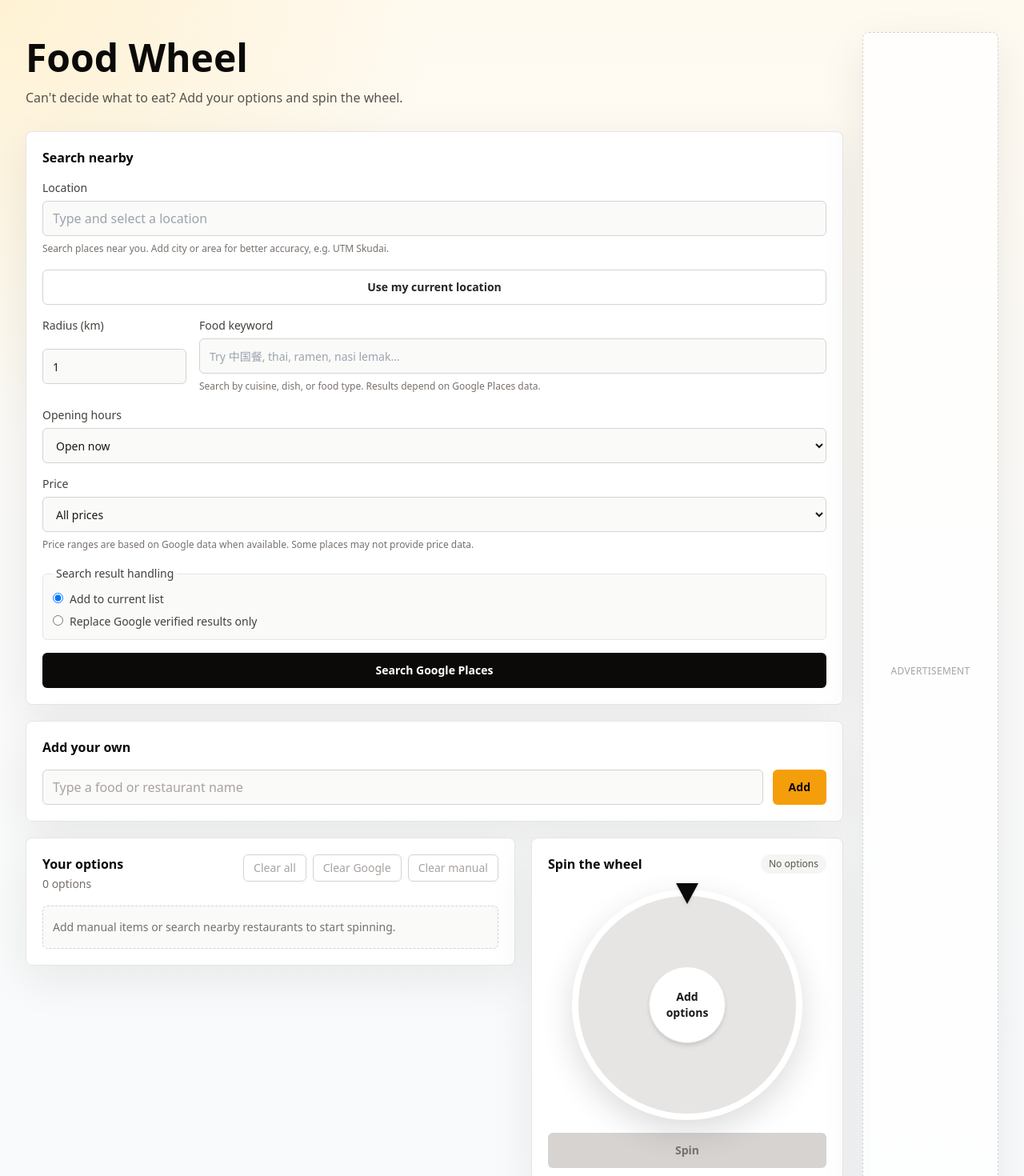
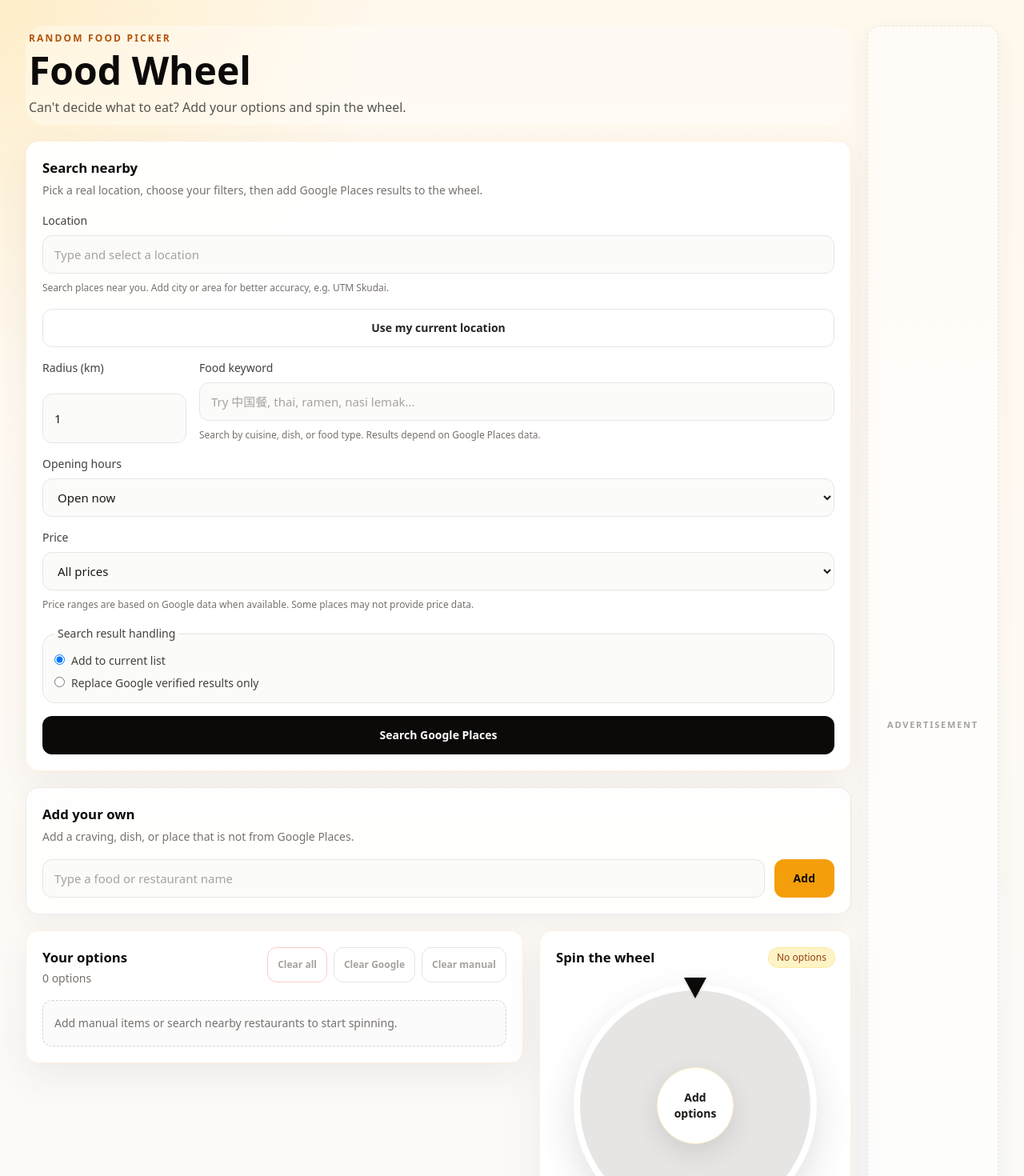
Before and after one commit to tanroeljovita-arch/food-wheel, a Next.js app: page / in a window 1280 px wide. Shown: the top 1470 px of the page at 80% size. Built offline with nearby package versions, Linux system fonts and the light colour scheme.

Commit message:
Polish mobile UI

```diff
--- a/app/globals.css
+++ b/app/globals.css
@@ -4,7 +4,7 @@
 
 :root {
   color-scheme: light;
-  background: #fafaf9;
+  background: #fff7ed;
 }
 
 * {
@@ -19,8 +19,8 @@ body {
   min-height: 100%;
   margin: 0;
   background:
-    radial-gradient(circle at top left, rgba(251, 191, 36, 0.14), transparent 34rem),
-    linear-gradient(180deg, #fffaf0 0%, #fafaf9 42%, #f8fafc 100%);
+    radial-gradient(circle at top left, rgba(251, 191, 36, 0.18), transparent 30rem),
+    linear-gradient(180deg, #fff8ed 0%, #fffaf4 44%, #f9fafb 100%);
   color: #1f2937;
 }
 
@@ -29,3 +29,57 @@ input,
 select {
   font: inherit;
 }
+
+@layer components {
+  .app-card {
+    @apply min-w-0 rounded-2xl border border-orange-100/80 bg-white/95 p-4 shadow-[0_16px_45px_rgba(68,64,60,0.08)] sm:p-5;
+  }
+
+  .app-card-subtle {
+    @apply min-w-0 rounded-2xl border border-stone-200/80 bg-white/85 p-4 shadow-[0_10px_30px_rgba(68,64,60,0.06)] sm:p-5;
+  }
+
+  .section-heading {
+    @apply text-[1.05rem] font-semibold tracking-normal text-stone-950;
+  }
+
+  .field-label {
+    @apply grid gap-2 text-sm font-medium text-stone-700;
+  }
+
+  .field-control {
+    @apply min-h-12 w-full rounded-xl border border-stone-200 bg-stone-50/80 px-3.5 text-[15px] text-stone-900 outline-none transition placeholder:text-stone-400 focus:border-amber-500 focus:bg-white focus:ring-4 focus:ring-amber-100;
+  }
+
+  .helper-text {
+    @apply text-xs font-normal leading-5 text-stone-500;
+  }
+
+  .btn-primary {
+    @apply inline-flex min-h-12 items-center justify-center rounded-xl bg-stone-950 px-4 py-2.5 text-sm font-semibold text-white transition hover:bg-stone-800 focus:outline-none focus:ring-4 focus:ring-stone-200 disabled:cursor-not-allowed disabled:bg-stone-300 disabled:text-stone-500;
+  }
+
+  .btn-accent {
+    @apply inline-flex min-h-12 items-center justify-center rounded-xl bg-amber-500 px-4 py-2.5 text-sm font-semibold text-stone-950 transition hover:bg-amber-400 focus:outline-none focus:ring-4 focus:ring-amber-200 disabled:cursor-not-allowed disabled:bg-stone-300 disabled:text-stone-500;
+  }
+
+  .btn-secondary {
+    @apply inline-flex min-h-12 items-center justify-center rounded-xl border border-stone-200 bg-white px-4 py-2.5 text-sm font-semibold text-stone-800 transition hover:border-amber-300 hover:bg-amber-50 focus:outline-none focus:ring-4 focus:ring-amber-100 disabled:cursor-not-allowed disabled:text-stone-400;
+  }
+
+  .btn-small {
+    @apply inline-flex min-h-11 items-center justify-center rounded-xl border border-stone-200 bg-white px-3 py-1.5 text-xs font-semibold text-stone-700 transition hover:border-amber-300 hover:bg-amber-50 focus:outline-none focus:ring-4 focus:ring-amber-100 disabled:cursor-not-allowed disabled:text-stone-400;
+  }
+
+  .btn-danger {
+    @apply inline-flex min-h-11 items-center justify-center rounded-xl border border-red-200 bg-white px-3 py-1.5 text-xs font-semibold text-red-700 transition hover:border-red-300 hover:bg-red-50 focus:outline-none focus:ring-4 focus:ring-red-100 disabled:cursor-not-allowed disabled:text-stone-400;
+  }
+
+  .status-box {
+    @apply rounded-xl border border-stone-200 bg-stone-50/80 px-3.5 py-3 text-sm leading-6 text-stone-600;
+  }
+
+  .empty-box {
+    @apply rounded-xl border border-dashed border-stone-300 bg-stone-50/70 px-3.5 py-4 text-sm leading-6 text-stone-500;
+  }
+}
--- a/app/page.tsx
+++ b/app/page.tsx
@@ -167,13 +167,16 @@ export default function Home() {
   }
 
   return (
-    <main className="mx-auto grid min-h-screen w-full max-w-[90rem] gap-6 overflow-x-hidden px-4 py-6 sm:px-6 lg:grid-cols-[minmax(0,1fr)_150px] lg:px-8 lg:py-10 xl:grid-cols-[minmax(0,1fr)_170px]">
-      <div className="grid min-w-0 gap-5">
-        <header className="py-2">
+    <main className="mx-auto grid min-h-screen w-full max-w-[86rem] gap-5 overflow-x-hidden px-4 py-5 sm:px-6 lg:grid-cols-[minmax(0,1fr)_148px] lg:px-8 lg:py-8 xl:grid-cols-[minmax(0,1fr)_164px]">
+      <div className="grid min-w-0 gap-4 sm:gap-5">
+        <header className="rounded-3xl bg-white/35 px-1 py-2">
+          <p className="mb-2 text-xs font-semibold uppercase tracking-[0.18em] text-amber-700">
+            Random food picker
+          </p>
           <h1 className="text-4xl font-bold tracking-normal text-stone-950 sm:text-5xl">
             Food Wheel
           </h1>
-          <p className="mt-3 max-w-2xl text-base leading-7 text-stone-600">
+          <p className="mt-2 max-w-2xl text-base leading-7 text-stone-600">
             Can&apos;t decide what to eat? Add your options and spin the wheel.
           </p>
         </header>
@@ -181,7 +184,7 @@ export default function Home() {
         <SearchForm onResults={addGooglePlacesItems} />
         <ManualAddForm onAdd={addManualItem} />
 
-        <div className="grid min-w-0 items-start gap-5 xl:grid-cols-[minmax(0,1fr)_390px]">
+        <div className="grid min-w-0 items-start gap-4 sm:gap-5 xl:grid-cols-[minmax(0,1fr)_390px]">
           <div className="min-w-0">
             <RestaurantList
               items={items}
@@ -191,7 +194,7 @@ export default function Home() {
               onDelete={deleteItem}
             />
           </div>
-          <div className="grid min-w-0 gap-5">
+          <div className="grid min-w-0 gap-4 sm:gap-5">
             <FoodWheel
               items={items}
               onSpinningChange={setIsWheelSpinning}
--- a/components/AdSlot.tsx
+++ b/components/AdSlot.tsx
@@ -1,6 +1,6 @@
 export function AdSlot() {
   return (
-    <aside className="grid min-h-24 place-items-center rounded-lg border border-dashed border-stone-300 bg-white/75 p-4 text-center text-xs font-medium uppercase tracking-wide text-stone-400 shadow-soft lg:sticky lg:top-8 lg:min-h-80">
+    <aside className="grid min-h-24 place-items-center rounded-2xl border border-dashed border-stone-200 bg-white/55 p-4 text-center text-[11px] font-semibold uppercase tracking-[0.16em] text-stone-400 shadow-[0_10px_30px_rgba(68,64,60,0.05)] lg:sticky lg:top-8 lg:min-h-80">
       Advertisement
     </aside>
   );
--- a/components/FoodWheel.tsx
+++ b/components/FoodWheel.tsx
@@ -102,20 +102,20 @@ export function FoodWheel({
   }
 
   return (
-    <section className="h-fit min-w-0 rounded-lg border border-stone-200 bg-white p-4 shadow-soft sm:p-5">
+    <section className="app-card h-fit">
       <div className="flex items-center justify-between gap-3">
-        <h2 className="text-base font-semibold text-stone-950">Spin the wheel</h2>
-        <span className="rounded-full bg-stone-100 px-2.5 py-1 text-xs font-medium text-stone-600">
+        <h2 className="section-heading">Spin the wheel</h2>
+        <span className="rounded-full bg-amber-100 px-2.5 py-1 text-xs font-medium text-amber-800 ring-1 ring-amber-200/80">
           {items.length === 0 ? "No options" : items.length === 1 ? "1 option" : `${items.length} options`}
         </span>
       </div>
 
       <div className="mt-5 grid min-w-0 place-items-center gap-4">
-        <div className="relative grid aspect-square w-full max-w-[min(18rem,calc(100vw-3rem))] place-items-center">
+        <div className="relative grid aspect-square w-full max-w-[min(19rem,calc(100vw-3rem))] place-items-center">
           <div className="absolute -top-2 z-10 h-0 w-0 border-x-[14px] border-t-[26px] border-x-transparent border-t-stone-950 drop-shadow" />
           <svg
             aria-label="Food wheel"
-            className="h-full w-full rounded-full border-8 border-white bg-stone-200 shadow-[0_14px_40px_rgba(0,0,0,0.14)] transition-transform duration-[4200ms] ease-[cubic-bezier(0.12,0.88,0.18,1)]"
+            className="h-full w-full rounded-full border-8 border-white bg-stone-200 shadow-[0_18px_45px_rgba(68,64,60,0.16)] transition-transform duration-[4200ms] ease-[cubic-bezier(0.12,0.88,0.18,1)]"
             viewBox="0 0 300 300"
             role="img"
             style={{
@@ -158,13 +158,13 @@ export function FoodWheel({
               })
             )}
           </svg>
-          <div className="absolute grid h-20 w-20 place-items-center rounded-full border border-stone-200 bg-white px-3 text-center text-xs font-semibold text-stone-900 shadow-md sm:h-24 sm:w-24 sm:text-sm">
+          <div className="absolute grid h-20 w-20 place-items-center rounded-full border border-amber-100 bg-white px-3 text-center text-xs font-semibold text-stone-900 shadow-[0_10px_30px_rgba(68,64,60,0.14)] sm:h-24 sm:w-24 sm:text-sm">
             {items.length > 0 ? "Spin" : "Add options"}
           </div>
         </div>
 
         <button
-          className="min-h-11 w-full rounded-md bg-stone-950 px-5 py-2 text-sm font-semibold text-white transition hover:bg-stone-800 focus:outline-none focus:ring-2 focus:ring-stone-300 disabled:cursor-not-allowed disabled:bg-stone-300 disabled:text-stone-500"
+          className="btn-primary w-full"
           disabled={items.length === 0 || isSpinning}
           onClick={spin}
           type="button"
@@ -172,7 +172,7 @@ export function FoodWheel({
           {isSpinning ? "Spinning..." : "Spin"}
         </button>
         {revealedWinner ? (
-          <p className="rounded-md border border-amber-200 bg-amber-50 px-4 py-3 text-center text-sm font-semibold text-stone-900">
+          <p className="rounded-2xl border border-amber-200 bg-amber-50 px-4 py-3 text-center text-sm font-semibold text-stone-900">
             Winner: {revealedWinner.name}
           </p>
         ) : null}
--- a/components/ManualAddForm.tsx
+++ b/components/ManualAddForm.tsx
@@ -30,14 +30,19 @@ export function ManualAddForm({ onAdd }: ManualAddFormProps) {
   }
 
   return (
-    <section className="min-w-0 rounded-lg border border-stone-200 bg-white p-4 shadow-soft sm:p-5">
-      <h2 className="text-base font-semibold text-stone-950">Add your own</h2>
+    <section className="app-card-subtle">
+      <div>
+        <h2 className="section-heading">Add your own</h2>
+        <p className="mt-1 text-sm leading-6 text-stone-500">
+          Add a craving, dish, or place that is not from Google Places.
+        </p>
+      </div>
       <form className="mt-4 flex min-w-0 flex-col gap-3 sm:flex-row" onSubmit={handleSubmit}>
         <label className="sr-only" htmlFor="manual-option">
           Food or restaurant name
         </label>
         <input
-          className="h-11 min-w-0 flex-1 rounded-md border border-stone-300 bg-stone-50 px-3 text-stone-900 outline-none transition placeholder:text-stone-400 focus:border-amber-500 focus:bg-white focus:ring-2 focus:ring-amber-100"
+          className="field-control min-w-0 flex-1"
           id="manual-option"
           onChange={(event) => setName(event.target.value)}
           placeholder="Type a food or restaurant name"
@@ -45,14 +50,14 @@ export function ManualAddForm({ onAdd }: ManualAddFormProps) {
           value={name}
         />
         <button
-          className="min-h-11 rounded-md bg-amber-500 px-5 py-2 text-sm font-semibold text-stone-950 transition hover:bg-amber-400 focus:outline-none focus:ring-2 focus:ring-amber-300 sm:w-auto"
+          className="btn-accent w-full sm:w-auto sm:px-6"
           type="submit"
         >
           Add
         </button>
       </form>
       {message ? (
-        <p className="mt-3 rounded-md border border-stone-200 bg-stone-50 px-3 py-2 text-sm text-stone-600">
+        <p className="status-box mt-3">
           {message}
         </p>
       ) : null}
--- a/components/RestaurantList.tsx
+++ b/components/RestaurantList.tsx
@@ -95,17 +95,17 @@ export function RestaurantList({
   const manualItemsCount = items.filter((item) => item.source === "manual").length;
 
   return (
-    <section className="min-w-0 rounded-lg border border-stone-200 bg-white p-4 shadow-soft sm:p-5">
+    <section className="app-card">
       <div className="flex flex-col gap-3 sm:flex-row sm:items-start sm:justify-between">
         <div>
-          <h2 className="text-base font-semibold text-stone-950">Your options</h2>
+          <h2 className="section-heading">Your options</h2>
           <span className="text-sm text-stone-500">
             {items.length === 1 ? "1 option" : `${items.length} options`}
           </span>
         </div>
         <div className="flex flex-wrap gap-2">
           <button
-            className="rounded-md border border-stone-300 bg-white px-3 py-1.5 text-sm font-medium text-stone-700 transition hover:border-red-300 hover:text-red-700 focus:outline-none focus:ring-2 focus:ring-red-100 disabled:cursor-not-allowed disabled:text-stone-400"
+            className="btn-danger"
             disabled={items.length === 0}
             onClick={onClearAll}
             type="button"
@@ -113,7 +113,7 @@ export function RestaurantList({
             Clear all
           </button>
           <button
-            className="rounded-md border border-stone-300 bg-white px-3 py-1.5 text-sm font-medium text-stone-700 transition hover:border-red-300 hover:text-red-700 focus:outline-none focus:ring-2 focus:ring-red-100 disabled:cursor-not-allowed disabled:text-stone-400"
+            className="btn-small"
             disabled={googleItemsCount === 0}
             onClick={onClearGoogle}
             type="button"
@@ -121,7 +121,7 @@ export function RestaurantList({
             Clear Google
           </button>
           <button
-            className="rounded-md border border-stone-300 bg-white px-3 py-1.5 text-sm font-medium text-stone-700 transition hover:border-red-300 hover:text-red-700 focus:outline-none focus:ring-2 focus:ring-red-100 disabled:cursor-not-allowed disabled:text-stone-400"
+            className="btn-small"
             disabled={manualItemsCount === 0}
             onClick={onClearManual}
             type="button"
@@ -132,28 +132,28 @@ export function RestaurantList({
       </div>
 
       {items.length === 0 ? (
-        <p className="mt-4 rounded-md border border-dashed border-stone-300 bg-stone-50 px-3 py-4 text-sm text-stone-500">
+        <p className="empty-box mt-4">
           Add manual items or search nearby restaurants to start spinning.
         </p>
       ) : (
-        <ul className="mt-4 grid min-w-0 gap-2.5">
+        <ul className="mt-4 grid min-w-0 gap-3">
           {items.map((item) => (
             <li
-              className="grid min-w-0 gap-3 rounded-md border border-stone-200 bg-white px-3.5 py-3 shadow-sm sm:grid-cols-[minmax(0,1fr)_auto]"
+              className="grid min-w-0 gap-3 rounded-2xl border border-stone-200/80 bg-stone-50/45 px-3.5 py-3.5 shadow-[0_8px_24px_rgba(68,64,60,0.04)] sm:grid-cols-[minmax(0,1fr)_auto]"
               key={item.id}
             >
               <div className="min-w-0">
-                <p className="min-w-0 truncate text-sm font-semibold text-stone-950 sm:text-base">{item.name}</p>
+                <p className="min-w-0 break-words text-[15px] font-semibold leading-6 text-stone-950 sm:text-base">{item.name}</p>
                 <span
                   className={
                     item.verified
-                      ? "mt-1 inline-flex rounded-full bg-emerald-100 px-2 py-0.5 text-xs font-medium text-emerald-700"
-                      : "mt-1 inline-flex rounded-full bg-stone-200 px-2 py-0.5 text-xs font-medium text-stone-600"
+                      ? "mt-2 inline-flex rounded-full bg-emerald-100 px-2.5 py-1 text-xs font-medium text-emerald-700 ring-1 ring-emerald-200/70"
+                      : "mt-2 inline-flex rounded-full bg-white px-2.5 py-1 text-xs font-medium text-stone-600 ring-1 ring-stone-200"
                   }
                 >
                   {item.verified ? "Google verified" : "Manual / Not verified"}
                 </span>
-                <div className="mt-2 flex min-w-0 flex-wrap gap-x-3 gap-y-1 text-sm text-stone-600">
+                <div className="mt-2.5 flex min-w-0 flex-wrap gap-x-3 gap-y-1.5 text-sm leading-6 text-stone-600">
                   {item.verified && typeof item.rating === "number" ? (
                     <span>Rating: {item.rating.toFixed(1)}</span>
                   ) : null}
@@ -179,7 +179,7 @@ export function RestaurantList({
               <div className="flex min-w-0 flex-wrap items-start gap-2 sm:justify-end">
                 {item.verified && item.mapsUrl ? (
                   <a
-                    className="inline-flex min-h-8 max-w-full items-center rounded-md border border-emerald-200 bg-emerald-50 px-2.5 py-1 text-xs font-semibold text-emerald-800 transition hover:border-emerald-300 hover:bg-emerald-100 focus:outline-none focus:ring-2 focus:ring-emerald-100"
+                    className="inline-flex min-h-10 max-w-full items-center justify-center rounded-xl border border-emerald-200 bg-emerald-50 px-3 py-1.5 text-xs font-semibold text-emerald-800 transition hover:border-emerald-300 hover:bg-emerald-100 focus:outline-none focus:ring-4 focus:ring-emerald-100"
                     href={item.mapsUrl}
                     rel="noreferrer"
                     target="_blank"
@@ -189,7 +189,7 @@ export function RestaurantList({
                 ) : null}
                 <button
                   aria-label={`Delete ${item.name}`}
-                  className="min-h-8 shrink-0 rounded-md border border-stone-300 bg-white px-2.5 py-1 text-xs font-medium text-stone-700 transition hover:border-red-300 hover:text-red-700 focus:outline-none focus:ring-2 focus:ring-red-100"
+                  className="btn-danger shrink-0"
                   onClick={() => onDelete(item.id)}
                   type="button"
                 >
--- a/components/SearchForm.tsx
+++ b/components/SearchForm.tsx
@@ -53,9 +53,9 @@ type OpeningMode = "open_now" | "breakfast" | "lunch" | "dinner" | "custom";
 type PriceFilter = "" | "rm_1_20" | "rm_20_40" | "rm_40_60" | "rm_60_plus";
 
 const fieldClassName =
-  "h-11 w-full rounded-md border border-stone-300 bg-stone-50 px-3 text-stone-900 outline-none transition focus:border-amber-500 focus:bg-white focus:ring-2 focus:ring-amber-100";
-const labelClassName = "grid gap-1.5 text-sm font-medium text-stone-700";
-const helperClassName = "text-xs font-normal leading-5 text-stone-500";
+  "field-control";
+const labelClassName = "field-label";
+const helperClassName = "helper-text";
 
 export function SearchForm({ onResults }: SearchFormProps) {
   const [locationInput, setLocationInput] = useState("");
@@ -383,10 +383,15 @@ export function SearchForm({ onResults }: SearchFormProps) {
   }
 
   return (
-    <section className="min-w-0 rounded-lg border border-stone-200 bg-white p-4 shadow-soft sm:p-5">
-      <h2 className="text-base font-semibold text-stone-950">Search nearby</h2>
+    <section className="app-card">
+      <div>
+        <h2 className="section-heading">Search nearby</h2>
+        <p className="mt-1 text-sm leading-6 text-stone-500">
+          Pick a real location, choose your filters, then add Google Places results to the wheel.
+        </p>
+      </div>
       <form className="mt-4 grid min-w-0 gap-4" aria-label="Search form" onSubmit={handleSubmit}>
-        <div className="relative grid min-w-0 gap-1.5">
+        <div className="relative grid min-w-0 gap-2">
           <label className="text-sm font-medium text-stone-700" htmlFor="location-search">
             Location
           </label>
@@ -409,11 +414,11 @@ export function SearchForm({ onResults }: SearchFormProps) {
             </p>
           ) : null}
           {suggestions.length > 0 ? (
-            <ul className="relative z-20 max-h-64 w-full overflow-auto rounded-md border border-stone-200 bg-white py-1 shadow-soft">
+            <ul className="relative z-30 max-h-64 w-full overflow-auto rounded-2xl border border-orange-100 bg-white py-1 shadow-[0_18px_45px_rgba(68,64,60,0.14)]">
               {suggestions.map((suggestion) => (
                 <li key={suggestion.placeId}>
                   <button
-                    className="grid w-full gap-0.5 px-3 py-2 text-left transition hover:bg-amber-50 focus:bg-amber-50 focus:outline-none"
+                    className="grid w-full gap-0.5 px-3.5 py-3 text-left transition hover:bg-amber-50 focus:bg-amber-50 focus:outline-none"
                     onClick={() => selectSuggestion(suggestion)}
                     type="button"
                   >
@@ -427,19 +432,19 @@ export function SearchForm({ onResults }: SearchFormProps) {
             </ul>
           ) : null}
           {locationMessage ? (
-            <p className="rounded-md border border-stone-200 bg-stone-50 px-3 py-2 text-sm text-stone-600">
+            <p className="status-box">
               {locationMessage}
             </p>
           ) : null}
           {selectedLocation ? (
-            <p className="rounded-md border border-emerald-200 bg-emerald-50 px-3 py-2 text-sm text-emerald-700">
+            <p className="rounded-xl border border-emerald-200 bg-emerald-50 px-3.5 py-3 text-sm leading-6 text-emerald-700">
               Selected location: {selectedLocation.label}
             </p>
           ) : null}
         </div>
 
         <button
-          className="min-h-11 w-full rounded-md border border-stone-300 bg-white px-4 py-2 text-sm font-semibold text-stone-800 transition hover:border-amber-400 hover:bg-amber-50 focus:outline-none focus:ring-2 focus:ring-amber-100 disabled:cursor-wait disabled:text-stone-500"
+          className="btn-secondary w-full disabled:cursor-wait"
           disabled={isLocating || isSearching}
           type="button"
           onClick={useCurrentLocation}
@@ -525,7 +530,7 @@ export function SearchForm({ onResults }: SearchFormProps) {
           </span>
         </label>
 
-        <fieldset className="grid gap-2 rounded-md border border-stone-200 bg-stone-50 p-3">
+        <fieldset className="grid gap-2 rounded-2xl border border-stone-200 bg-stone-50/80 p-3.5">
           <legend className="px-1 text-sm font-medium text-stone-700">Search result handling</legend>
           <label className="flex items-start gap-2 text-sm text-stone-700">
             <input
@@ -550,7 +555,7 @@ export function SearchForm({ onResults }: SearchFormProps) {
         </fieldset>
 
         <button
-          className="min-h-11 rounded-md bg-stone-950 px-4 py-2 text-sm font-semibold text-white transition hover:bg-stone-800 focus:outline-none focus:ring-2 focus:ring-stone-300 disabled:cursor-not-allowed disabled:bg-stone-300 disabled:text-stone-500"
+          className="btn-primary w-full"
           disabled={isSearching || isLocating || isLoadingDetails || cooldownSeconds > 0}
           type="submit"
         >
@@ -558,13 +563,13 @@ export function SearchForm({ onResults }: SearchFormProps) {
         </button>
 
         {cooldownSeconds > 0 ? (
-          <p className="rounded-md border border-stone-200 bg-stone-50 px-3 py-2 text-sm text-stone-600">
+          <p className="status-box">
             Please wait {cooldownSeconds} seconds before searching again.
           </p>
         ) : null}
 
         {message ? (
-          <p className="rounded-md border border-stone-200 bg-stone-50 px-3 py-2 text-sm text-stone-600">
+          <p className="status-box">
             {message}
           </p>
         ) : null}
```
Also changed, not shown: components/WinnerCard.tsx (+9 -9 lines).
